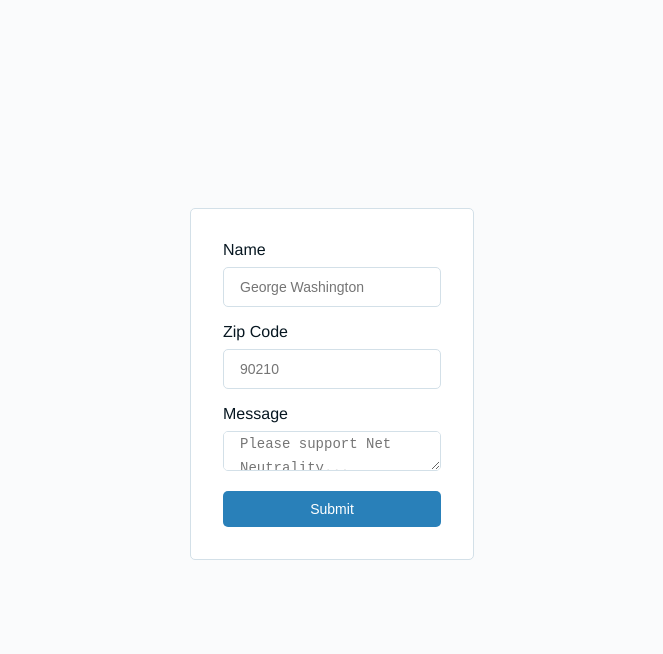
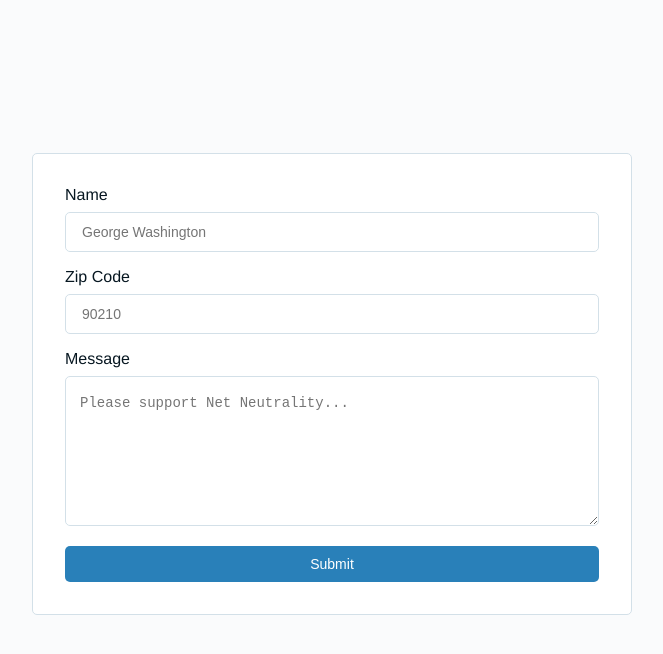
Before and after one commit to gu-app-club/save-the-net, a Next.js app: page / in a window 1280 px wide. Shown: the top 654 px of the page, without its empty margins (308-971 px from the left). Built offline with nearby package versions, Linux system fonts and the light colour scheme.

Commit message:
add minor fixes

```diff
--- a/components/inputs/index.js
+++ b/components/inputs/index.js
@@ -22,6 +22,7 @@ export const TextArea = props => (
       name={props.name}
       onChange={props.onChange}
       id={`${props.name}-input`}
+      rows={5}
     />
   </TextGrouping>
 );
--- a/components/letter.js
+++ b/components/letter.js
@@ -7,6 +7,7 @@ import Card from "./ui/card";
 const Column = Card.extend`
   display: flex;
   flex-direction: column;
+  min-width: 600px;
 `;
 
 const StatelessLetter = props => (
--- a/components/ui/inputs.js
+++ b/components/ui/inputs.js
@@ -19,8 +19,7 @@ export const Input = styled.input`
 
 export const TextArea = styled.textarea`
   border-radius: 5px;
-  padding: 0px 16px 0px 16px;
-  height: 40px;
+  padding: ${props => props.theme.spacing.padding};
   background-color: ${props => props.theme.colors.secondaryBackground};
   color: ${props => props.theme.colors.text};
   border-width: 1px;
@@ -32,4 +31,5 @@ export const TextArea = styled.textarea`
   font-size: ${props => props.theme.fontSizes.regular};
   box-sizing: border-box;
   width: 100%;
+  min-height: ${props => props.theme.spacing.extraPadding};
 `;
```
Also changed, not shown: 1 other file (tests, documents, lock files or other folders).
